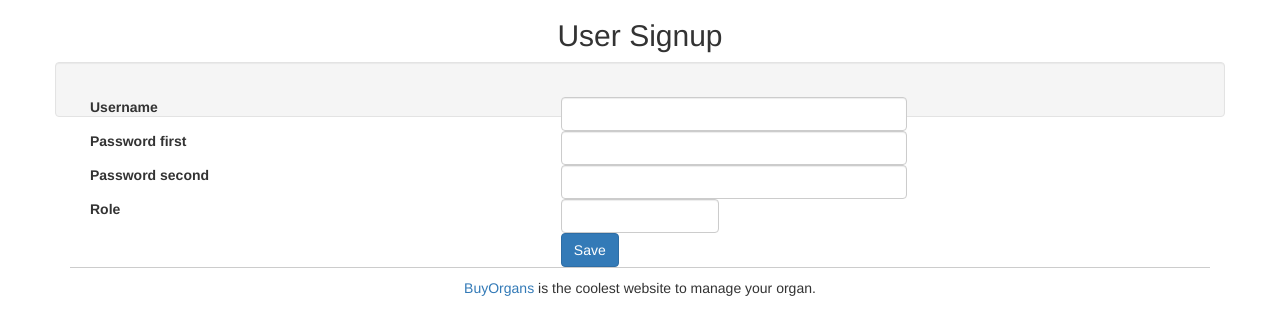
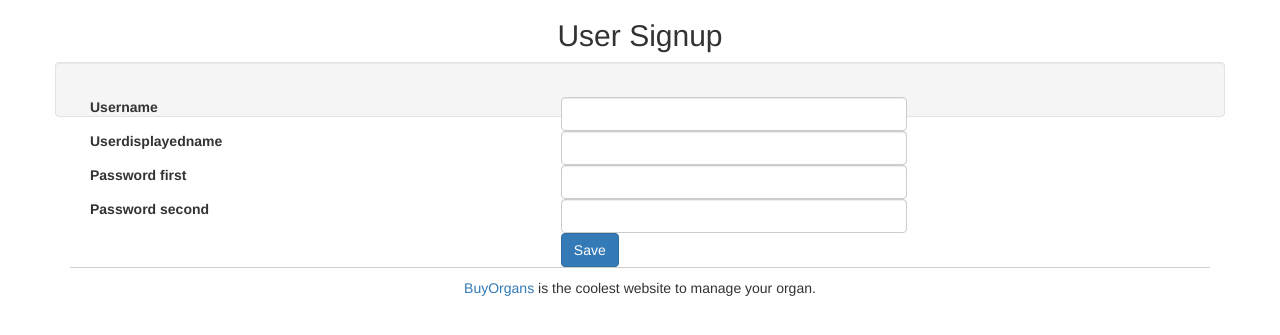
Before and after one commit to polytechlyon-isi2/BuyOrgans, a PHP site: template views/signup.html.twig in a window 1280 px wide. Shown: the part 51-386 px from the top of the page. Run offline with PHP 8.4, Linux system fonts and the light colour scheme; the template is opened without the code that fills it: most values are stand-ins (such as "Sample title", 1, 10 or a date in 2020); form fields are guessed from the names that the template uses; some libraries are stand-ins or nearby versions.

Commit message:
user signup done

```diff
--- a/app/routes.php
+++ b/app/routes.php
@@ -41,14 +41,14 @@ $app->get('/signup', function(Request $request) use ($app) {
         // compute the encoded password
         $password = $encoder->encodePassword($plainPassword, $user->getSalt());
         $user->setPassword($password);
+        $user->setRole("ROLE_USER");
         $app['dao.user']->save($user);
         $app['session']->getFlashBag()->add('success', 'The user was successfully created.');
     }
     return $app['twig']->render('signup.html.twig', array(
         'title' => 'New user',
         'userForm' => $userForm->createView()));
-})->bind('signup');
-
+})->bind('signup')->method('POST|GET');
 //Article details and coments
 $app->get('/article/{id}', function ($id) use ($app) {
     $article = $app['dao.article']->find($id);
--- a/db/structure.sql
+++ b/db/structure.sql
@@ -6,6 +6,7 @@ drop table if exists t_categorie;
 create table t_user (
     usr_id integer not null primary key auto_increment,
     usr_name varchar(50) not null,
+    usr_displayed_name varchar(50) not null,
     usr_password varchar(88) not null,
     usr_salt varchar(23) not null,
     usr_role varchar(50) not null
--- a/src/DAO/UserDAO.php
+++ b/src/DAO/UserDAO.php
@@ -61,6 +61,7 @@ class UserDAO extends DAO implements UserProviderInterface
      public function save(User $user) {
         $userData = array(
             'usr_name' => $user->getUsername(),
+            'usr_displayed_name' => $user->getUserDisplayedName(),
             'usr_salt' => $user->getSalt(),
             'usr_password' => $user->getPassword(),
             'usr_role' => $user->getRole()
@@ -83,7 +84,7 @@ class UserDAO extends DAO implements UserProviderInterface
      */
     public function supportsClass($class)
     {
-        return 'MicroCMS\Domain\User' === $class;
+        return $class === 'BuyOrgans\Domain\User';
     }
 
     /**
@@ -96,6 +97,7 @@ class UserDAO extends DAO implements UserProviderInterface
         $user = new User();
         $user->setId($row['usr_id']);
         $user->setUsername($row['usr_name']);
+        $user->setUserDisplayedName($row['usr_displayed_name']);
         $user->setPassword($row['usr_password']);
         $user->setSalt($row['usr_salt']);
         $user->setRole($row['usr_role']);
--- a/views/layout.html.twig
+++ b/views/layout.html.twig
@@ -29,7 +29,7 @@
                         {% if app.user and is_granted('IS_AUTHENTICATED_FULLY') %}
                             <li class="dropdown">
                             <a href="#" class="dropdown-toggle" data-toggle="dropdown">
-                                <span class="glyphicon glyphicon-user"></span> Welcome, {{ app.user.username }} <b class="caret"></b></a>
+                                <span class="glyphicon glyphicon-user"></span> Welcome, {{ app.user.userDisplayedName }} <b class="caret"></b></a>
                                 <ul class="dropdown-menu">
                                     <li><a href="{{ path('logout') }}">Log out</a></li>
                                 </ul>
--- a/views/signup.html.twig
+++ b/views/signup.html.twig
@@ -30,6 +30,17 @@
         </div>
     </div>
     <div class="form-group">
+        {{ form_label(userForm.userdisplayedname, NULL, { 'label_attr':  {
+            'class': 'col-sm-5 control-label'
+        }}) }}
+        <div class="col-sm-4">
+            {{ form_errors(userForm.userdisplayedname) }}
+            {{ form_widget(userForm.userdisplayedname, { 'attr':  {
+                'class': 'form-control'
+            }}) }}
+        </div>
+    </div>
+    <div class="form-group">
         {{ form_label(userForm.password.first, null, { 'label_attr':  {
             'class': 'col-sm-5 control-label'
         }}) }}
@@ -51,17 +62,6 @@
         </div>
     </div>
     <div class="form-group">
-        {{ form_label(userForm.role, null, { 'label_attr':  {
-            'class': 'col-sm-5 control-label'
-        }}) }}
-        <div class="col-sm-2">
-            {{ form_errors(userForm.role) }}
-            {{ form_widget(userForm.role, { 'attr':  {
-                'class': 'form-control'
-            }}) }}
-        </div>
-    </div>
-    <div class="form-group">
         <div class="col-sm-offset-5 col-sm-3">
             <input type="submit" class="btn btn-primary" value="Save" />
         </div>
```
Also changed, not shown: app/app.php (+6 -1 lines), src/Domain/User.php (+17 -0 lines), src/Form/Type/UserType.php (+4 -4 lines).
